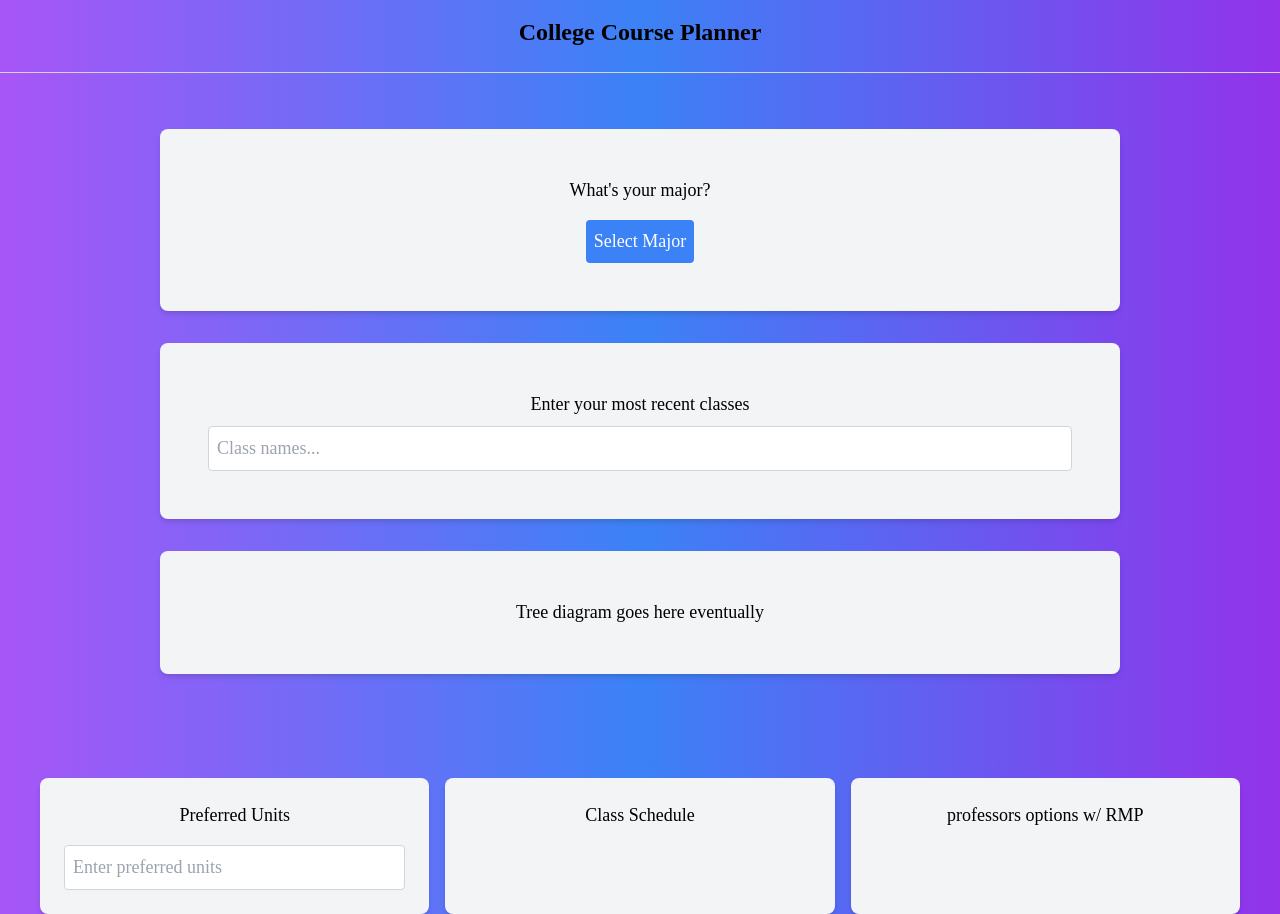
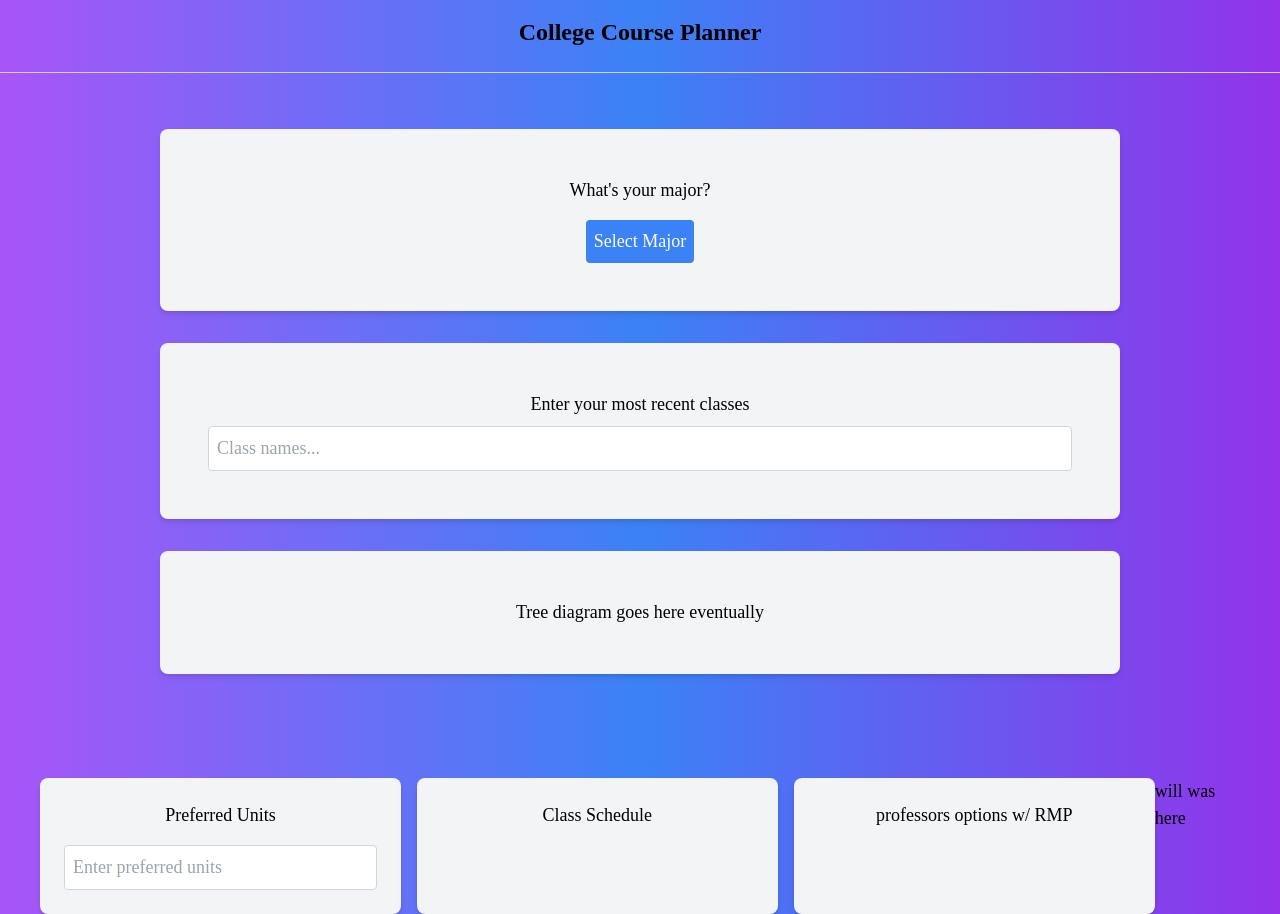
Before and after one commit to WilliamWong55955/College-Course-Planner, a Next.js app: page / in a window 1280 px wide. Built offline with nearby package versions, Linux system fonts and the light colour scheme.

Commit message:
will was here

```diff
--- a/src/app/page.tsx
+++ b/src/app/page.tsx
@@ -99,6 +99,9 @@ export default function HomePage() {
     <p className="text-center">professors options w/ RMP</p>
     {/* Add any input or content here */}
   </div>
+  <div>
+    <p>will was here</p>
+  </div>
 </div>
 
     </main>
```
